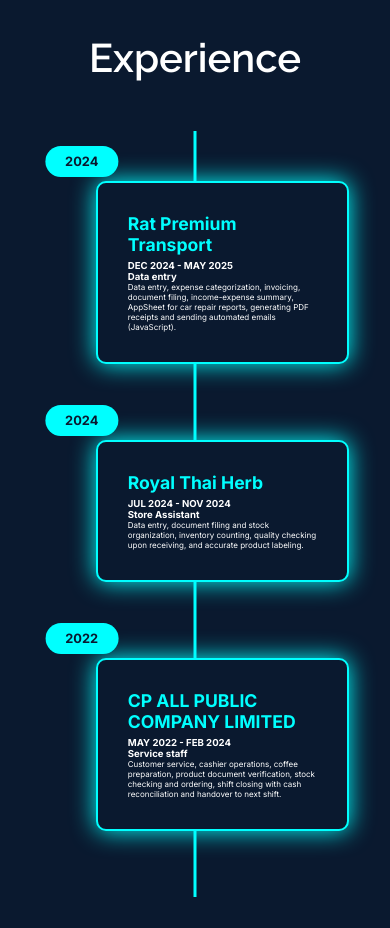
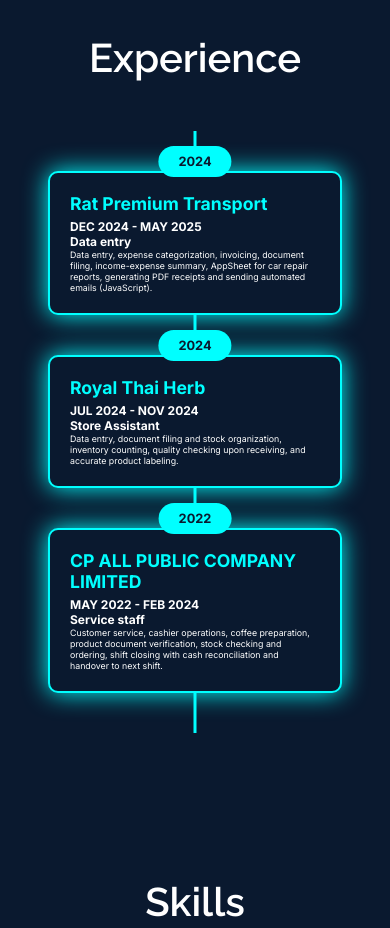
Before and after one commit to BeerMCMXCIX/portfolio, a plain HTML site: page index.html in a window 390 px wide. Shown: the part 2200-3128 px from the top of the page. Drawn offline with Linux system fonts and the light colour scheme.

Commit message:
แก้ responsive

```diff
--- a/style.css
+++ b/style.css
@@ -962,22 +962,56 @@
     .experience-timeline::after {
         left: 31px;
     }
+
     .exp-item {
         width: 100%;
         padding-left: 70px;
         padding-right: 15px;
     }
+
     .exp-item:nth-child(even) {
         left: 0;
     }
+
     .exp-dot {
         left: 22.5px;
     }
+
     .exp-date {
         left: 70px;
         right: auto;
     }
 
+    .exp-container {
+        width: 90%;
+        margin: 0 auto;
+        padding: 20px;
+        box-sizing: border-box;
+
+        p {
+            font-size: 1.1rem;
+        }
+
+        h4 {
+            font-size: 1.5rem;
+        }
+    }
+
+    .exp-item {
+        align-items: center;
+        justify-content: center;
+        padding: 20px;
+    }
+
+    .experience-items::after {
+        left: 50%;
+        transform: translateX(-50%);
+    }
+
+    .exp-date {
+        left: 50%;
+        transform: translateX(-50%);
+    }
 }
 
 /* --- ปรับแก้ Contact Form และ Footer สำหรับจอเล็ก --- */
```
